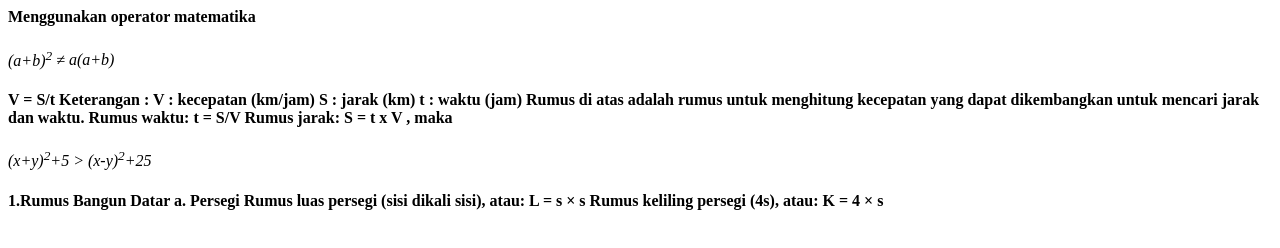
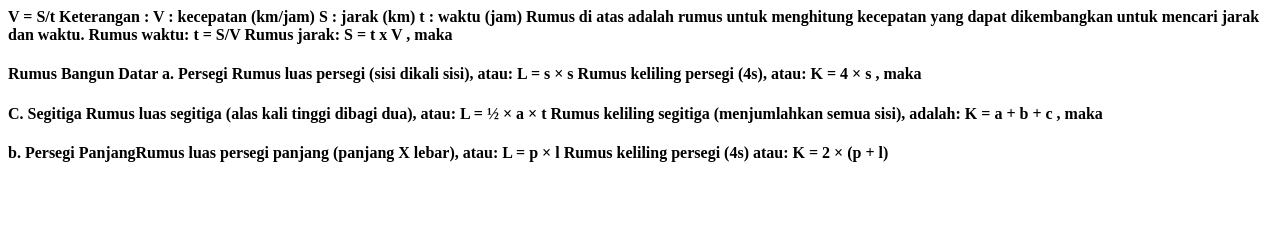
Before and after one commit to alfin010802/alfin010802.github.io, a plain HTML site: page AlfinT3.html in a window 1280 px wide. Drawn offline with Linux system fonts and the light colour scheme.

Commit message:
Update AlfinT3.html

```diff
--- a/AlfinT3.html
+++ b/AlfinT3.html
@@ -4,8 +4,6 @@
       <title>MathML Examples</title>
    </head>
    <body>
-      <h4>Menggunakan operator matematika</h4>
-   <p><var>(a+b)<sup>2</sup></var><var> &#8800;</var> <var>a(a+b)</var></p>
 
    <h4>V = S/t
 Keterangan :
@@ -20,10 +18,7 @@ t = S/V
 Rumus jarak:
 S = t x V
 
-, maka</h4>
-   <p><var>(x+y)<sup>2</sup>+5</var><var> &#62; </var><var>(x-y)<sup>2</sup>+25</var></p>
-   </body>
-       <h4>1.Rumus Bangun Datar
+, maka <h4>Rumus Bangun Datar
 a. Persegi
 Rumus luas persegi (sisi dikali sisi), atau:
 
@@ -33,4 +28,21 @@ Rumus keliling persegi (4s), atau:
 
 K = 4 × s
 
+, maka <h4> C. Segitiga
+Rumus luas segitiga (alas kali tinggi dibagi dua), atau:
+
+L = ½ × a × t
+
+Rumus keliling segitiga (menjumlahkan semua sisi), adalah:
+
+K = a + b + c
+
+, maka <h4> b. Persegi PanjangRumus luas persegi panjang (panjang X lebar), atau:
+
+L = p × l
+
+Rumus keliling persegi (4s) atau:
+
+K = 2 × (p + l)
+
 </html>
```
